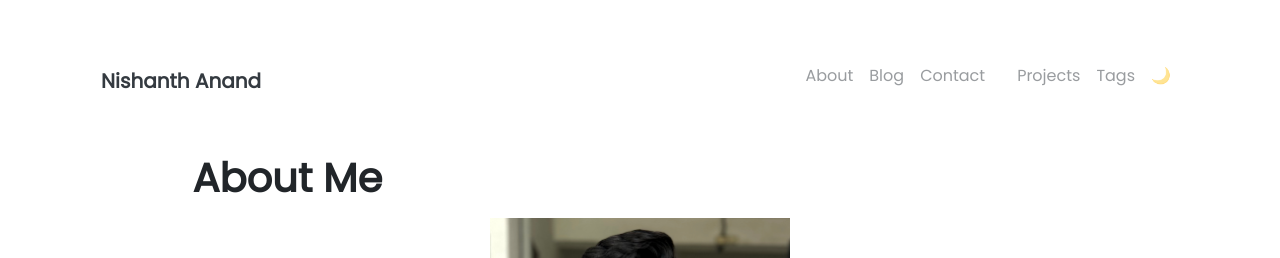
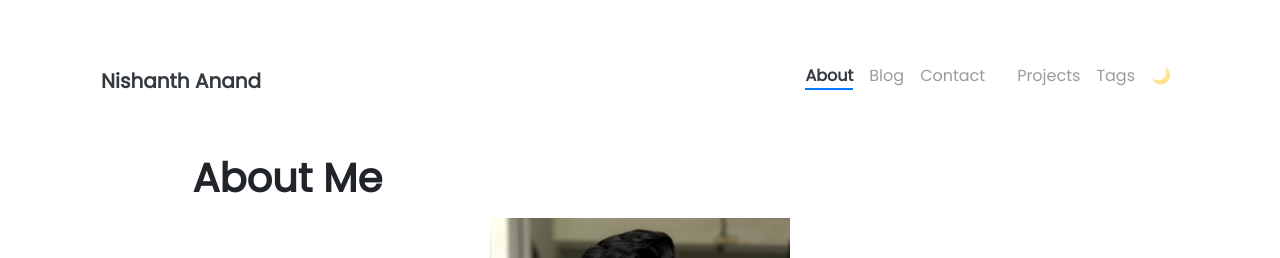
Before and after one commit to NishanthAnand21/official-portfolio, a Jekyll site: the page built from pages/about.md, in a window 1280 px wide. Shown: the top 258 px of the page. Built offline with Jekyll 4.4.1, drawn with Linux system fonts in a browser that asks for light colours; nearby versions of some CDN libraries; emoji names are drawn with the system emoji font.

Commit message:
minor fixes

```diff
--- a/_includes/navbar.html
+++ b/_includes/navbar.html
@@ -1,20 +1,35 @@
 <nav class="navbar navbar-expand-lg navbar-themed">
-  <a class="navbar-brand" href="{{ site.baseurl }}"><h5><b>{{ site.title }}</b></h5></a>
+
+  <a class="navbar-brand" href="{{ site.baseurl }}/"><h5><b>{{ site.title }}</b></h5></a>
+
   <button class="navbar-toggler" type="button" data-toggle="collapse" data-target="#navbarNavAltMarkup" aria-controls="navbarNavAltMarkup" aria-expanded="false" aria-label="Toggle navigation">
     <i class="fas fa-1x fa-bars text-themed"></i>
   </button>
+
   <div class="collapse navbar-collapse" id="navbarNavAltMarkup">
     <div class="navbar-nav ml-auto">
+
       {%- assign sorted_pages = site.html_pages | sort: 'nav_order' -%}
-      {% for page in sorted_pages %}
-        {%- if page.url == '/' -%}
+
+      {% for html_page in sorted_pages %}
+
+        {%- if page.url contains html_page.url -%}
           {%- assign active_status = "active" -%}
         {%- else -%}
           {%- assign active_status = "" -%}
         {%- endif -%}
-        <a class="nav-item nav-link {{ active_status }}" href="{{ page.url | relative_url }}">{{ page.title }}</a>
+
+        {%- if html_page.external_url -%}
+          {%- assign url = html_page.external_url -%}
+        {%- else -%}
+          {%- assign url = html_page.url | relative_url -%}
+        {%- endif -%}
+
+        <a class="nav-item nav-link {{ active_status }}" href="{{ url }}">{{ html_page.title }}</a>
+
       {% endfor %}
       <span id="theme-toggler" class="nav-item nav-link" role="button" onclick="toggleTheme()"></span>
     </div>
   </div>
+
 </nav>
--- a/pages/about.md
+++ b/pages/about.md
@@ -7,7 +7,7 @@ weight: 2
 
 # **About Me**
 
-<img src="{{ site.url }}/{{ site.author.image }}" width="300px" class="wow animated jackInTheBox" data-wow-delay=".2s">
+<img src="/assets/naprofile.png" width="300px" class="wow animated jackInTheBox" data-wow-delay=".2s">
 
 <center>{% include elements/button.html link="https://drive.google.com/file/d/1l0wOsJ0Ry-scj4CRx6WQCMS_LDT6_ZgH/view?usp=sharing" text="Download Resume" size="sm" %}
 </center><br>
```
